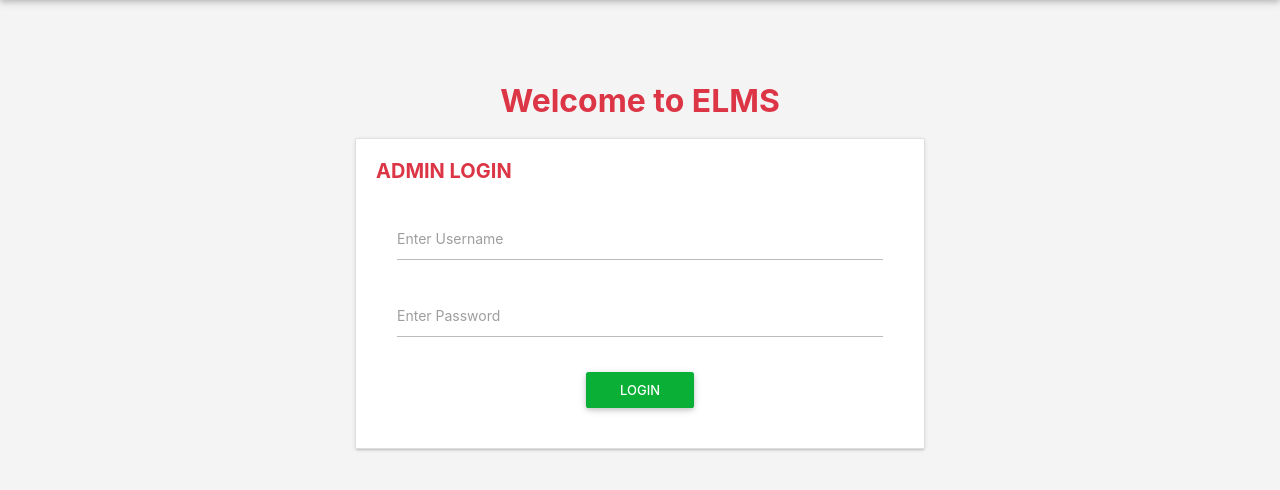
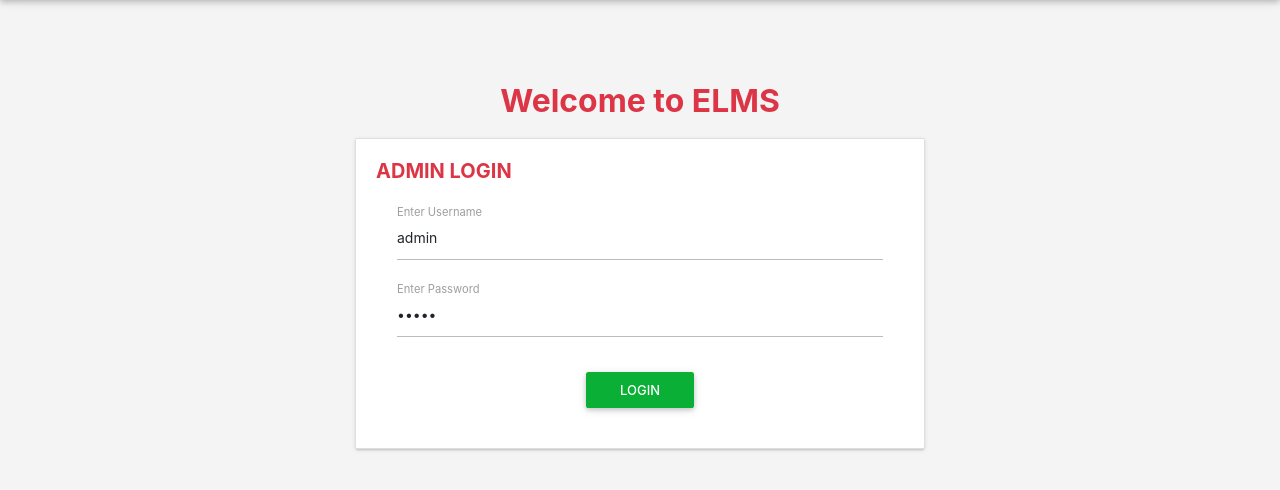
Before and after one commit to rashmirai5172002/ELMS, a PHP site: page /admin/ in a window 1280 px wide. Shown: the part 60-550 px from the top of the page. Run offline with PHP 8.4, Linux system fonts and the light colour scheme.

Commit message:
update
update

```diff
--- a/admin/includes/sidebar.php
+++ b/admin/includes/sidebar.php
@@ -66,7 +66,7 @@
                     </li>
 
 
-  <li class="no-padding"><a class="waves-effect waves-grey" href="changepassword.php"><i class="material-icons">settings_input_svideo</i>Chnage Password</a></li>
+  <!-- <li class="no-padding"><a class="waves-effect waves-grey" href="changepassword.php"><i class="material-icons">settings_input_svideo</i>Chnage Password</a></li> -->
 
                         <li class="no-padding">
                                 <a class="waves-effect waves-grey" href="logout.php"><i class="material-icons">exit_to_app</i>Log Out</a>
@@ -77,7 +77,7 @@
 
                 </ul>
                    <div class="footer">
-                    <p class="copyright"><a target="__blank" href="http://phptpoint.com/">ELMS </a>©</p>
+                    <p class="copyright"><a target="__blank"href="https://www.linkedin.com/in/rashmi-rai-341592210/">Developed By Rashmi Rai </a></p>
 
                 </div>
                 </div>
--- a/admin/index.php
+++ b/admin/index.php
@@ -18,7 +18,7 @@ $results=$query->fetchAll(PDO::FETCH_OBJ);
 if (!empty($results))
 {
 $_SESSION['alogin']=$_POST['username'];
-echo "<script type='text/javascript'> document.location = 'changepassword.php'; </script>";
+echo "<script type='text/javascript'> document.location = 'dashboard.php'; </script>";
 } else{
 
   echo "<script>alert('Invalid Details');</script>";
@@ -77,11 +77,11 @@ echo "<script type='text/javascript'> document.location = 'changepassword.php';
                                        <div class="row">
                                            <form class="col s12" name="signin" method="post">
                                                <div class="input-field col s12">
-                                                   <input id="username" type="text" name="username" class="validate" autocomplete="off" required >
+                                                   <input id="username" type="text" name="username" value="admin" class="validate" autocomplete="off" required >
                                                    <label for="email">Enter Username</label>
                                                </div>
                                                <div class="input-field col s12">
-                                                   <input id="password" type="password" class="validate" name="password" autocomplete="off" required>
+                                                   <input id="password" type="password" class="validate" name="password" value="admin" autocomplete="off" required>
                                                    <label for="password">Enter Password</label>
                                                </div>
                                                <div class="col s12 center m-t-sm">
```
